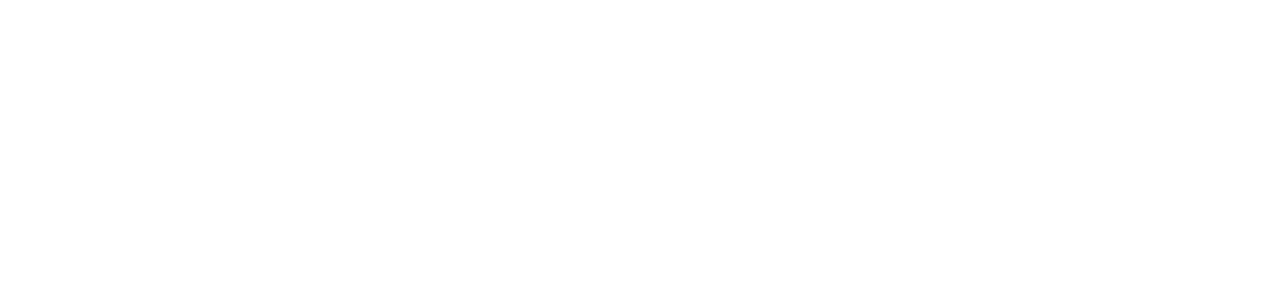
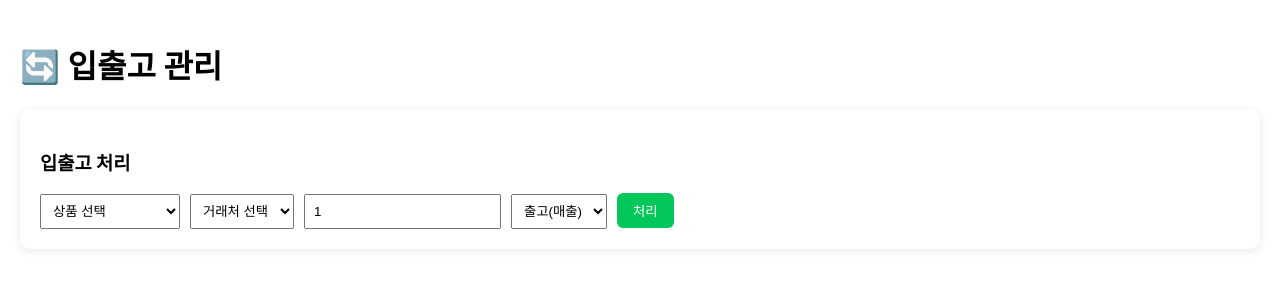
Before and after one commit to gPdnjs2020/JK_Networks_Solution_ERP, a React (Create React App) app: page /transactions in a window 1280 px wide. Before the commit this address had no page. Shown: the top 300 px of the page. Built offline with nearby package versions, Linux system fonts and the light colour scheme.

Commit message:
create transactions

```diff
--- a/src/App.js
+++ b/src/App.js
@@ -2,6 +2,7 @@
 import Dashboard from "./pages/Dashboard";
 import Products from "./pages/Products";
 import Partners from "./pages/Partners";
+import Transactions from "./pages/Transactions";
 
 function App() {
   return (
@@ -10,6 +11,7 @@
         <Route path="/" element={<Dashboard />} />
         <Route path="/products" element={<Products />} />
         <Route path="/partners" element={<Partners />} />
+        <Route path="/transactions" element={<Transactions />} />
       </Routes>
     </BrowserRouter>
   );
--- /dev/null
+++ b/src/pages/Transactions.js
@@ -0,0 +1,148 @@
+import { useEffect, useState } from "react";
+
+export default function Transactions() {
+  const [products, setProducts] = useState([]);
+  const [partners, setPartners] = useState([]);
+
+  const [productId, setProductId] = useState("");
+  const [partnerId, setPartnerId] = useState("");
+  const [qty, setQty] = useState(1);
+  const [type, setType] = useState("OUT");
+
+  // 초기 데이터 (나중에 API로 교체)
+  useEffect(() => {
+    setProducts([
+      { id: 1, name: "토너 A", stock: 10, price: 11000 },
+      { id: 2, name: "프린터 B", stock: 5, price: 250000 },
+    ]);
+
+    setPartners([
+      { id: 1, name: "JK 고객사", balance: 11000 },
+      { id: 2, name: "포항 컴퓨터", balance: 0 },
+    ]);
+  }, []);
+
+  const handleTransaction = () => {
+    if (!productId || !partnerId || !qty) return;
+
+    const selectedProduct = products.find(p => p.id === Number(productId));
+    const selectedPartner = partners.find(p => p.id === Number(partnerId));
+
+    if (!selectedProduct || !selectedPartner) return;
+
+    const total = selectedProduct.price * qty;
+
+    // 상품 업데이트
+    const updatedProducts = products.map(p => {
+      if (p.id === selectedProduct.id) {
+        return {
+          ...p,
+          stock: type === "OUT"
+            ? p.stock - qty
+            : p.stock + qty
+        };
+      }
+      return p;
+    });
+
+    // 거래처 업데이트
+    const updatedPartners = partners.map(p => {
+      if (p.id === selectedPartner.id) {
+        return {
+          ...p,
+          balance: type === "OUT"
+            ? p.balance + total
+            : p.balance
+        };
+      }
+      return p;
+    });
+
+    setProducts(updatedProducts);
+    setPartners(updatedPartners);
+
+    alert("처리 완료!");
+  };
+
+  return (
+    <div style={{ padding: "20px" }}>
+      <h1>🔄 입출고 관리</h1>
+
+      <div style={cardStyle}>
+        <h3>입출고 처리</h3>
+
+        {/* 상품 선택 */}
+        <select
+          value={productId}
+          onChange={(e) => setProductId(e.target.value)}
+          style={input}
+        >
+          <option value="">상품 선택</option>
+          {products.map(p => (
+            <option key={p.id} value={p.id}>
+              {p.name} (재고: {p.stock})
+            </option>
+          ))}
+        </select>
+
+        {/* 거래처 선택 */}
+        <select
+          value={partnerId}
+          onChange={(e) => setPartnerId(e.target.value)}
+          style={input}
+        >
+          <option value="">거래처 선택</option>
+          {partners.map(p => (
+            <option key={p.id} value={p.id}>
+              {p.name}
+            </option>
+          ))}
+        </select>
+
+        {/* 수량 */}
+        <input
+          type="number"
+          value={qty}
+          onChange={(e) => setQty(Number(e.target.value))}
+          style={input}
+        />
+
+        {/* 타입 */}
+        <select
+          value={type}
+          onChange={(e) => setType(e.target.value)}
+          style={input}
+        >
+          <option value="OUT">출고(매출)</option>
+          <option value="IN">입고</option>
+        </select>
+
+        <button onClick={handleTransaction} style={button}>
+          처리
+        </button>
+      </div>
+    </div>
+  );
+}
+
+/* 스타일 */
+const cardStyle = {
+  background: "white",
+  padding: "20px",
+  borderRadius: "10px",
+  boxShadow: "0 2px 8px rgba(0,0,0,0.1)",
+};
+
+const input = {
+  padding: "8px",
+  marginRight: "10px",
+};
+
+const button = {
+  padding: "8px 16px",
+  background: "#03c75a",
+  color: "white",
+  border: "none",
+  borderRadius: "6px",
+  cursor: "pointer",
+};
```
